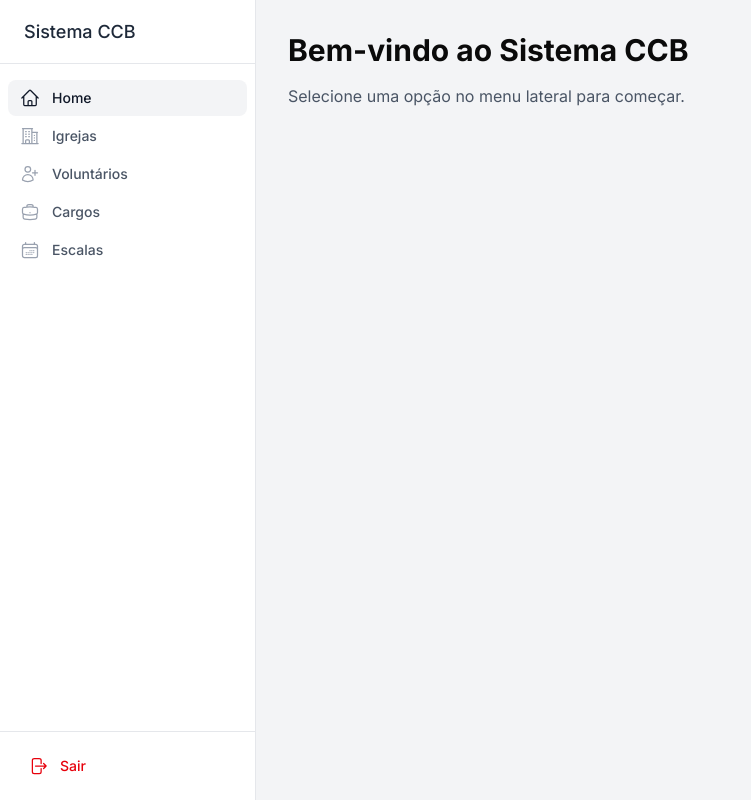
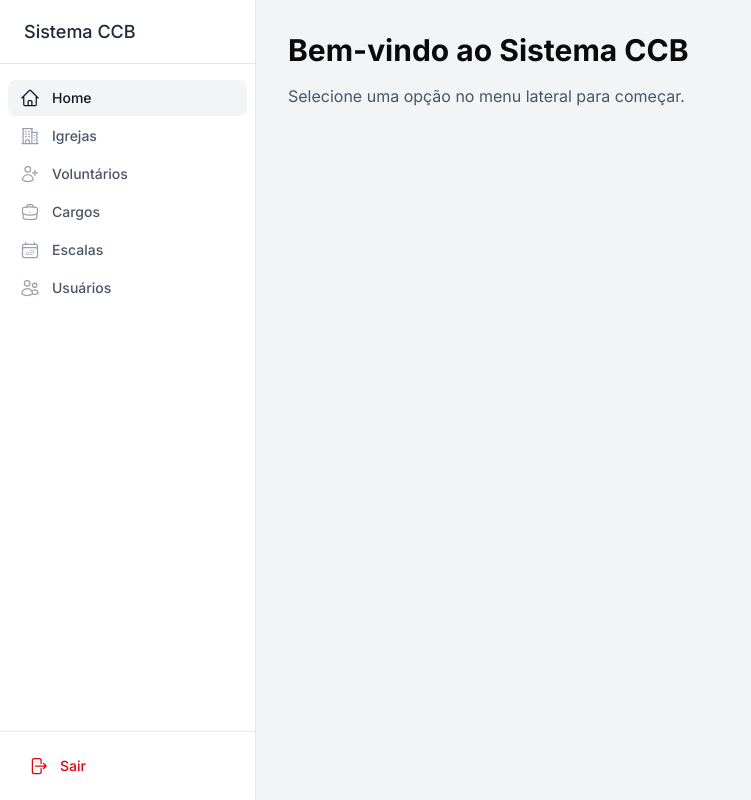
Before and after one commit to GustavoOrelio/Lista-CCB, a Next.js app: page / in a window 1280 px wide. Shown: the whole page, without its empty margins (0-751 px from the left). Built offline with nearby package versions, Linux system fonts and the light colour scheme; no server answers; the database is empty; sample sign-in values are in the browser's storage.

Commit message:
feat: add Usuarios menu item to Sidebar for user management navigation

```diff
--- a/app/components/Sidebar.tsx
+++ b/app/components/Sidebar.tsx
@@ -11,6 +11,7 @@ import {
   BriefcaseIcon,
   CalendarDaysIcon,
   ArrowRightOnRectangleIcon,
+  UsersIcon,
 } from '@heroicons/react/24/outline';
 
 const menuItems = [
@@ -19,6 +20,7 @@ const menuItems = [
   { name: 'Voluntários', href: '/voluntarios', icon: UserPlusIcon },
   { name: 'Cargos', href: '/cargos', icon: BriefcaseIcon },
   { name: 'Escalas', href: '/escalas', icon: CalendarDaysIcon },
+  { name: 'Usuários', href: '/usuarios', icon: UsersIcon },
 ];
 
 export default function Sidebar() {
```
